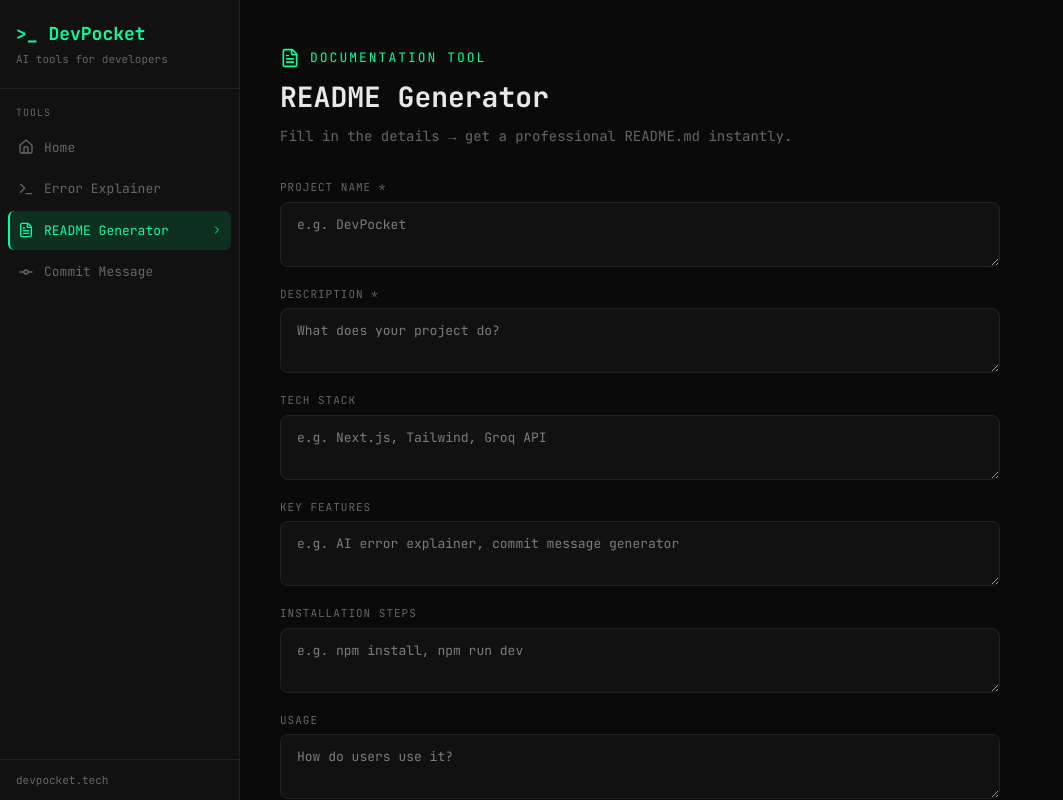
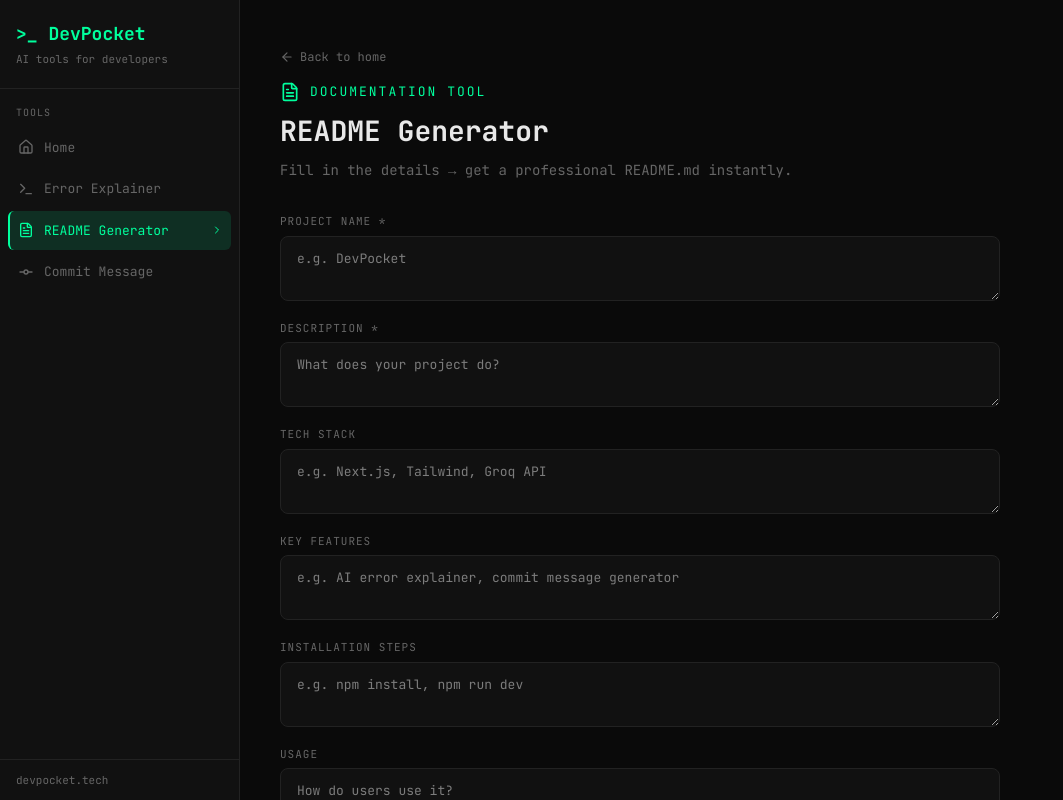
Before and after one commit to suryansh0033/devpocket, a Next.js app: page /tools/readme in a window 1280 px wide. Shown: the whole page, without its empty margins (0-1063 px from the left). Built offline with nearby package versions, Linux system fonts and the light colour scheme.

Commit message:
adding back button

```diff
--- a/app/tools/commit-msg/page.tsx
+++ b/app/tools/commit-msg/page.tsx
@@ -1,7 +1,8 @@
 'use client';
 
 import { useState } from 'react';
-import { GitCommit, Copy, Check, Loader2 } from 'lucide-react';
+import Link from 'next/link';
+import { GitCommit, Copy, Check, Loader2, ArrowLeft } from 'lucide-react';
 
 export default function CommitMsg() {
   const [diff, setDiff] = useState('');
@@ -42,6 +43,9 @@ export default function CommitMsg() {
     <div style={{ padding: '48px 40px', maxWidth: '800px' }}>
       {/* Header */}
       <div style={{ marginBottom: '32px' }}>
+        <Link href="/" style={{ display: 'flex', alignItems: 'center', gap: '6px', color: 'var(--text-muted)', fontSize: '12px', textDecoration: 'none', marginBottom: '16px', width: 'fit-content' }}>
+          <ArrowLeft size={14} /> Back to home
+        </Link>
         <div style={{ display: 'flex', alignItems: 'center', gap: '10px', marginBottom: '8px' }}>
           <GitCommit size={20} color="var(--accent)" />
           <p style={{ color: 'var(--accent)', fontSize: '13px', letterSpacing: '2px' }}>GIT TOOL</p>
--- a/app/tools/error-explainer/page.tsx
+++ b/app/tools/error-explainer/page.tsx
@@ -1,7 +1,9 @@
 'use client';
 
 import { useState } from 'react';
-import { Terminal, Copy, Check, Loader2 } from 'lucide-react';
+import { Terminal, Copy, Check, Loader2, ArrowLeft } from 'lucide-react';
+import Link from 'next/link';
+
 
 export default function ErrorExplainer() {
   const [error, setError] = useState('');
@@ -43,6 +45,9 @@ export default function ErrorExplainer() {
     <div style={{ padding: '48px 40px', maxWidth: '800px' }}>
       {/* Header */}
       <div style={{ marginBottom: '32px' }}>
+        <Link href="/" style={{ display: 'flex', alignItems: 'center', gap: '6px', color: 'var(--text-muted)', fontSize: '12px', textDecoration: 'none', marginBottom: '16px', width: 'fit-content' }}>
+          <ArrowLeft size={14} /> Back to home
+        </Link>
         <div style={{ display: 'flex', alignItems: 'center', gap: '10px', marginBottom: '8px' }}>
           <Terminal size={20} color="var(--accent)" />
           <p style={{ color: 'var(--accent)', fontSize: '13px', letterSpacing: '2px' }}>DEBUGGING TOOL</p>
--- a/app/tools/readme/page.tsx
+++ b/app/tools/readme/page.tsx
@@ -1,7 +1,8 @@
 'use client';
 
 import { useState } from 'react';
-import { FileText, Copy, Check, Loader2 } from 'lucide-react';
+import Link from 'next/link';
+import { FileText, Copy, Check, Loader2, ArrowLeft } from 'lucide-react';
 
 export default function ReadmeGenerator() {
   const [form, setForm] = useState({
@@ -58,6 +59,9 @@ export default function ReadmeGenerator() {
   return (
     <div style={{ padding: '48px 40px', maxWidth: '800px' }}>
       <div style={{ marginBottom: '32px' }}>
+        <Link href="/" style={{ display: 'flex', alignItems: 'center', gap: '6px', color: 'var(--text-muted)', fontSize: '12px', textDecoration: 'none', marginBottom: '16px', width: 'fit-content' }}>
+          <ArrowLeft size={14} /> Back to home
+        </Link>
         <div style={{ display: 'flex', alignItems: 'center', gap: '10px', marginBottom: '8px' }}>
           <FileText size={20} color="var(--accent)" />
           <p style={{ color: 'var(--accent)', fontSize: '13px', letterSpacing: '2px' }}>DOCUMENTATION TOOL</p>
```
